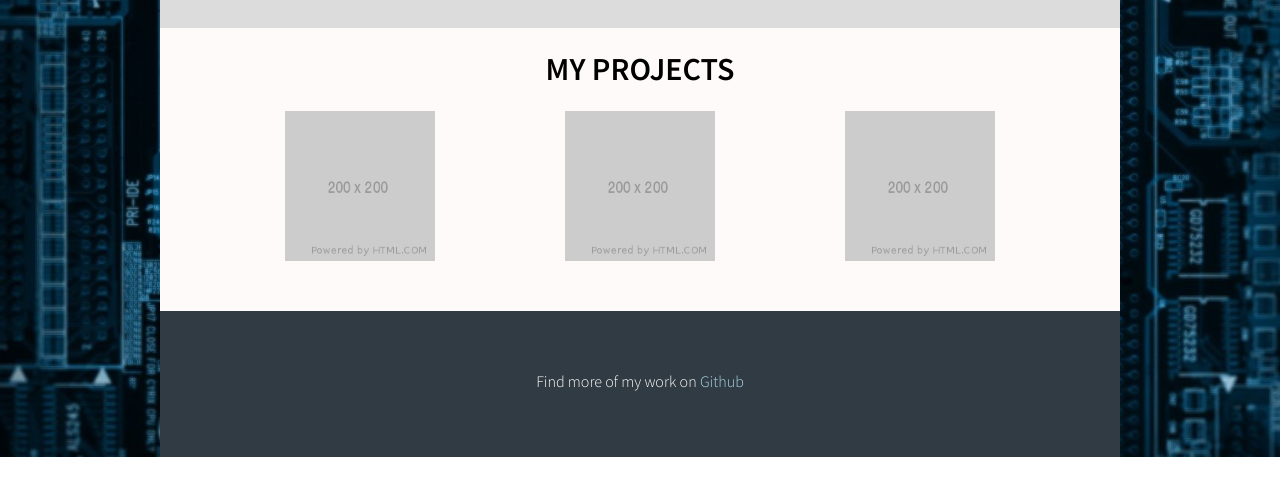
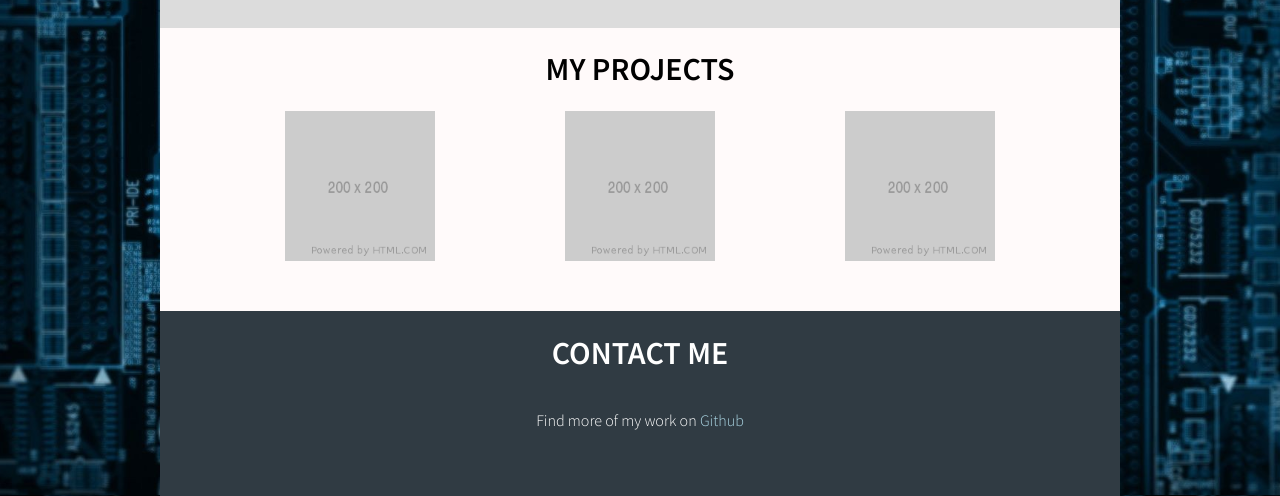
Before and after one commit to lisa-t-nguyen/prep-portfolio, a website: page index.html in a window 1280 px wide. Shown: the part 1105-1601 px from the top of the page. Before the commit the page ends 1562 px from the top, so only its background shows below. Drawn offline with Linux system fonts and the light colour scheme.

Commit message:
Fixed contact me.

```diff
--- a/index.html
+++ b/index.html
@@ -49,7 +49,7 @@
         <img alt="Placeholder Project" src="/assets/placeholder-project.png" class="col-2">
       </div>
       <div id="contact" class="row justify-center pb-50 white-text contact-section">
-        <h1 class="col-12"></h1>
+        <h1 class="col-12">CONTACT ME</h1>
         <p class="col-12">Find more of my work on <a href="https://github.com/lisa-t-nguyen" class="nav-item blue-text">Github</a></p>
       </div>
     </div>
```
